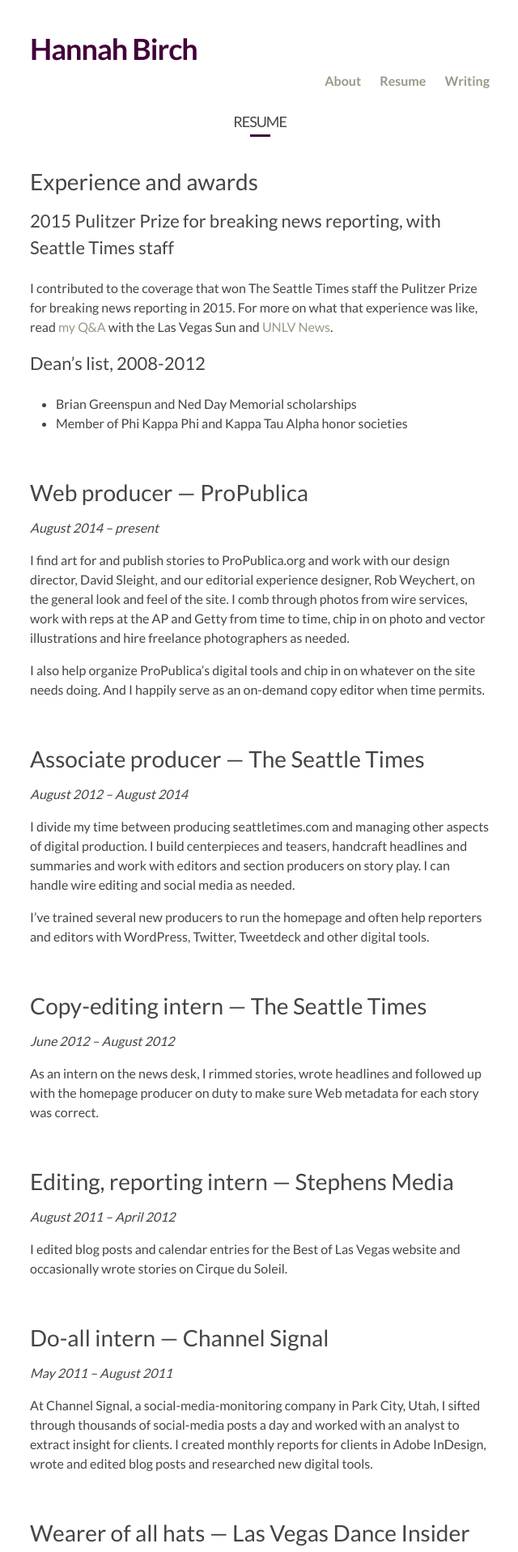
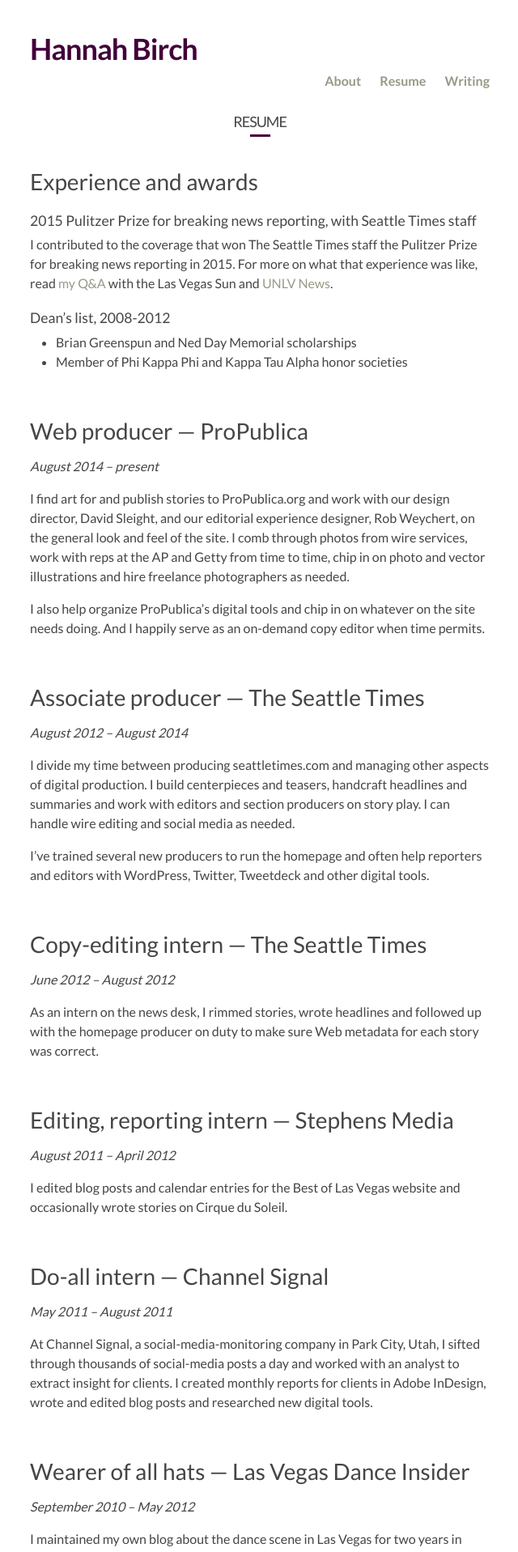
Before and after one commit to hannah-birch/hannah-birch.github.io, a Jekyll site: the page built from pages/resume.md, in a window 1280 px wide. Shown: the top 1917 px of the page at 81% size, without its empty margins (319-959 px from the left). Built offline with Jekyll 4.4.1, drawn with Linux system fonts in a browser that asks for light colours.

Commit message:
Styles h3s

```diff
--- a/_sass/_layout.scss
+++ b/_sass/_layout.scss
@@ -233,10 +233,11 @@
     }
 
     h3 {
-        font-size: 26px;
+        font-size: 1em;
+        margin: 1em 0 0.25em;
 
         @include breakpoint(600) {
-            font-size: 22px;
+            font-size: 1.1em;
         }
     }
 
```
Also changed, not shown: 2 other files.
